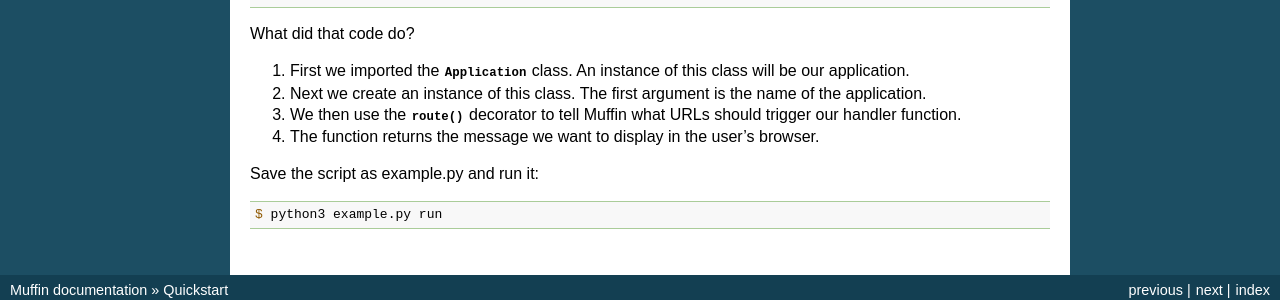
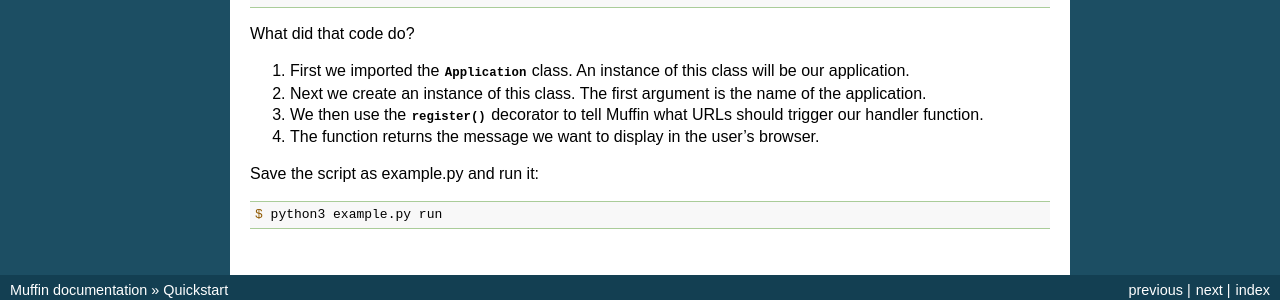
Before and after one commit to klen/muffin, a Sphinx documentation site: the page built from docs/quickstart.rst, in a window 1280 px wide. Shown: the part 372-672 px from the top of the page. Built offline with Sphinx 7.4.7, drawn with Linux system fonts in a browser that asks for light colours.

Commit message:
incorrect decorator name

```diff
--- a/docs/quickstart.rst
+++ b/docs/quickstart.rst
@@ -26,7 +26,7 @@ What did that code do?
    this class will be our application.
 2. Next we create an instance of this class. The first argument is the name of
    the application.
-3. We then use the :meth:`~muffin.Application.route` decorator to tell Muffin
+3. We then use the :meth:`~muffin.Application.register` decorator to tell Muffin
    what URLs should trigger our handler function.
 4. The function returns the message we want to display in the user's browser.
 
```
